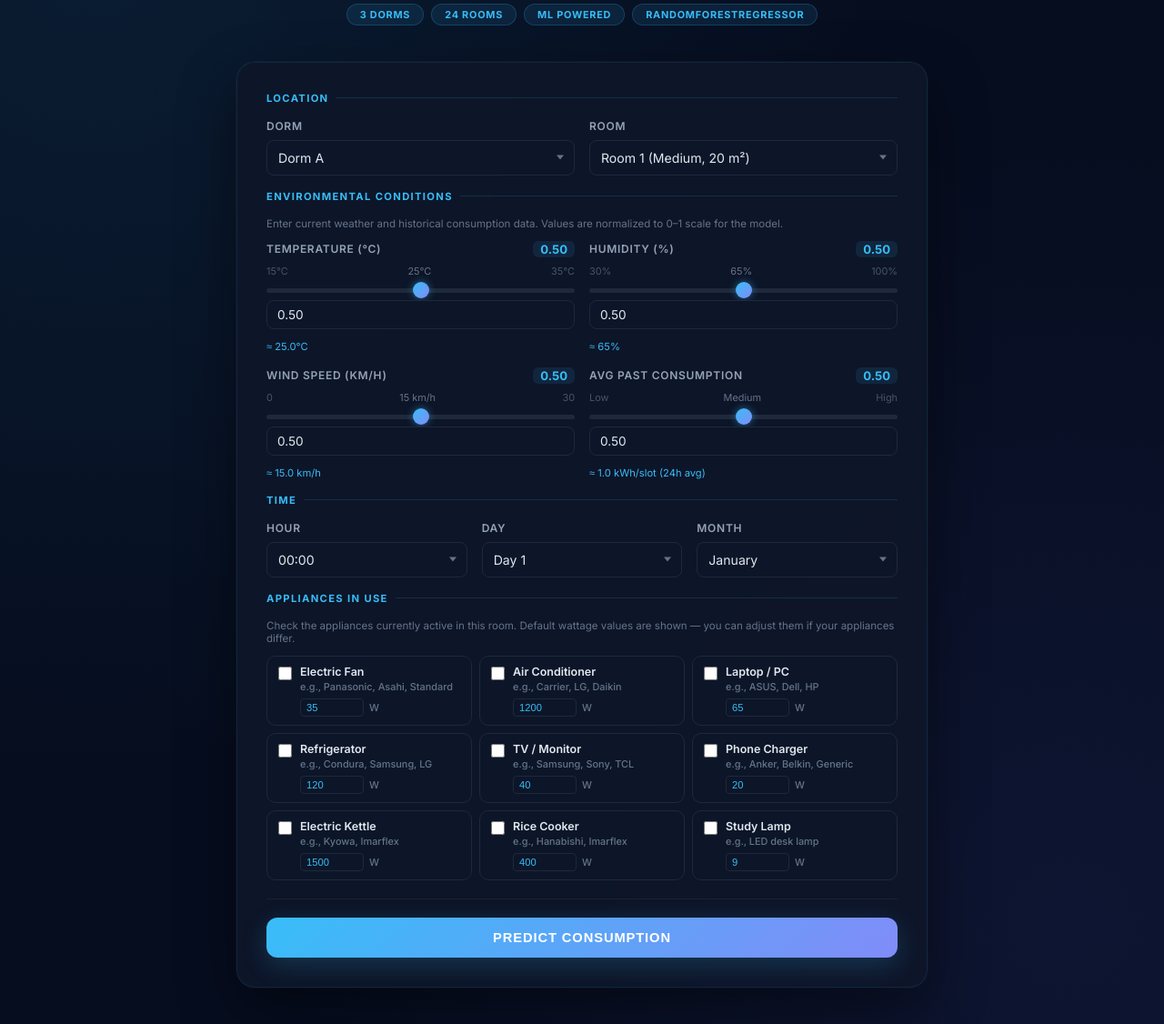
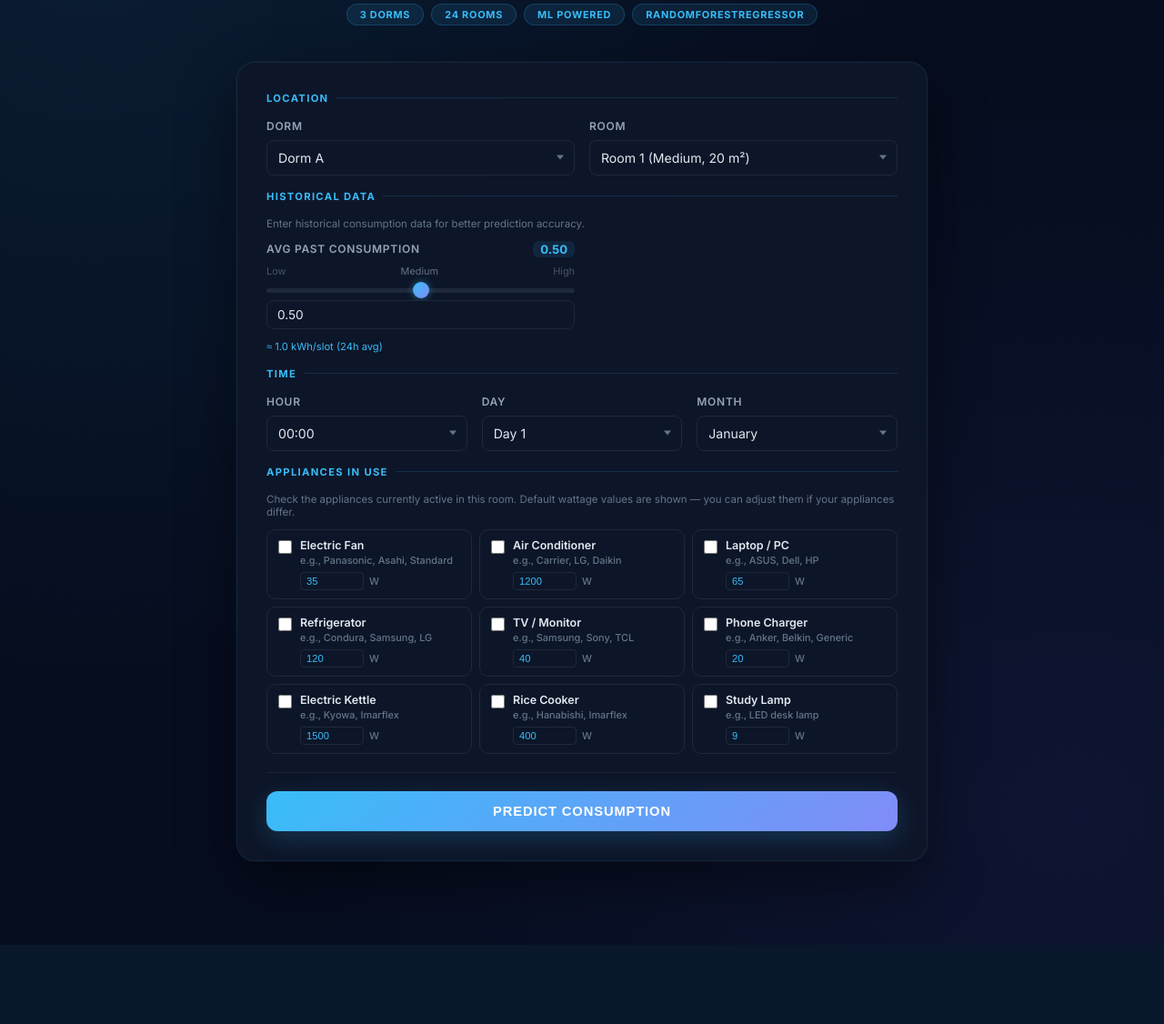
Before and after one commit to Jaslemkaril/MachineLearning-, a Flask app: page / in a window 1280 px wide. Shown: the part 167-1293 px from the top of the page at 91% size. After the commit the page ends 1206 px from the top, so only its background shows below. Run offline with Flask 3, Linux system fonts and the light colour scheme; parts of the project's set-up code (start-up, migrations or seed data) failed here and were passed over; some libraries are stand-ins or nearby versions.

Commit message:
Remove environmental conditions from UI - keep only historical data
- Removed Temperature, Humidity, Wind Speed fields from form
- Updated app.py to use 21-feature model (no environmental data)
- Changed section title to 'Historical Data' with only Avg Past Consumption
- Matches updated model that removed synthetic environmental features

```diff
--- a/app.py
+++ b/app.py
@@ -26,11 +26,13 @@ APPLIANCE_COLS = [
 ]
 
 FEATURE_COLS = [
-    "Temperature", "Humidity", "Wind_Speed", "Avg_Past_Consumption",
+    # Removed environmental features per professor's feedback:
+    # "Temperature", "Humidity", "Wind_Speed" - were synthetic/normalized data
+    "Avg_Past_Consumption",
     "Hour", "Day", "Month", "IsWeekend", "Season", "TimeOfDay", "Is_Anomaly",
     "Dorm_Enc", "Room_Enc", "RoomSize_Enc", "Num_Occupants",
     *APPLIANCE_COLS,
-    "Appliance_kWh_Active",
+    # Removed "Appliance_kWh_Active" - data leakage
 ]
 
 # Appliance catalogue: key → (default_watts, display_label)
@@ -191,9 +193,11 @@ def validate_form(form) -> tuple:
             return None
         return v
 
-    temp  = _float("temperature",          0.0, 1.0, "Temperature")
-    hum   = _float("humidity",             0.0, 1.0, "Humidity")
-    wind  = _float("wind_speed",           0.0, 1.0, "Wind Speed")
+    # Environmental features removed per professor's feedback
+    # temp  = _float("temperature",          0.0, 1.0, "Temperature")
+    # hum   = _float("humidity",             0.0, 1.0, "Humidity")
+    # wind  = _float("wind_speed",           0.0, 1.0, "Wind Speed")
+
     apc   = _float("avg_past_consumption", 0.0, 1.0, "Avg Past Consumption")
     hour  = _int("hour",  0, 23, "Hour")
     day   = _int("day",   1, 31, "Day")
@@ -232,7 +236,9 @@ def validate_form(form) -> tuple:
         return None, " ".join(errors)
 
     return {
-        "temp": temp, "hum": hum, "wind": wind, "apc": apc,
+        # Environmental features removed
+        # "temp": temp, "hum": hum, "wind": wind,
+        "apc": apc,
         "hour": hour, "day": day, "month": month,
         "dorm": dorm, "room": room,
         "size_cat": size_cat, "occ": occ,
@@ -267,9 +273,11 @@ def index():
         parsed, form_error = validate_form(request.form)
 
         if parsed:
-            temp     = parsed["temp"]
-            hum      = parsed["hum"]
-            wind     = parsed["wind"]
+            # Environmental features removed
+            # temp     = parsed["temp"]
+            # hum      = parsed["hum"]
+            # wind     = parsed["wind"]
+
             apc      = parsed["apc"]
             hour     = parsed["hour"]
             day      = parsed["day"]
@@ -295,9 +303,10 @@ def index():
             room_info = get_room_info(dorm, room)
 
             feature_row = {
-                "Temperature":          temp,
-                "Humidity":             hum,
-                "Wind_Speed":           wind,
+                # Environmental features removed per professor's feedback
+                # "Temperature":          temp,
+                # "Humidity":             hum,
+                # "Wind_Speed":           wind,
                 "Avg_Past_Consumption": apc,
                 "Hour":                 hour,
                 "Day":                  day,
@@ -311,7 +320,7 @@ def index():
                 "RoomSize_Enc":         SIZE_MAP[size_cat],
                 "Num_Occupants":        occ,
                 **app_flags,
-                "Appliance_kWh_Active": app_kwh,
+                # "Appliance_kWh_Active": app_kwh,  # Removed - data leakage
             }
 
             features_df = pd.DataFrame([feature_row])[FEATURE_COLS]
@@ -337,7 +346,9 @@ def index():
                            for k, v in app_flags.items() if v]
             entry = {
                 "dorm": dorm, "room": room,
-                "temp": temp, "hum": hum, "wind": wind, "apc": apc,
+                # Environmental features removed
+                # "temp": temp, "hum": hum, "wind": wind,
+                "apc": apc,
                 "time": f"{hour:02d}:00 · Day {day} · {months_short[month-1]}",
                 "result": prediction, "status": pred_status,
                 "kwh": pred_kwh, "cost": pred_cost,
--- a/templates/index.html
+++ b/templates/index.html
@@ -813,66 +813,12 @@
           </div>
         </div>
 
-        <div class="section-title">Environmental Conditions</div>
-        <p style="font-size:0.72rem;color:#64748b;margin-bottom:12px;">Enter current weather and historical consumption data. Values are normalized to 0–1 scale for the model.</p>
+        <!-- Environmental conditions removed per professor's feedback -->
+        <!-- Temperature, Humidity, Wind Speed were synthetic/normalized data -->
+
+        <div class="section-title">Historical Data</div>
+        <p style="font-size:0.72rem;color:#64748b;margin-bottom:12px;">Enter historical consumption data for better prediction accuracy.</p>
         <div class="grid">
-
-          <div class="field">
-            <div class="field-header">
-              <label>Temperature (°C)</label>
-              <span class="val-badge" id="temp-val">{{ request.form.get('temperature', '0.50') }}</span>
-            </div>
-            <div style="display:flex;gap:8px;align-items:center;margin-bottom:4px;">
-              <span style="font-size:0.68rem;color:#475569;">15°C</span>
-              <div style="flex:1;text-align:center;font-size:0.68rem;color:#64748b;">25°C</div>
-              <span style="font-size:0.68rem;color:#475569;">35°C</span>
-            </div>
-            <input type="range" min="0" max="1" step="0.01" aria-label="Temperature slider"
-              value="{{ request.form.get('temperature', '0.50') }}"
-              oninput="document.getElementById('temp-val').textContent=parseFloat(this.value).toFixed(2); document.getElementById('temperature').value=this.value; document.getElementById('temp-celsius').textContent=(15 + this.value * 20).toFixed(1)"/>
-            <input class="slider-input" type="number" id="temperature" name="temperature" step="any" min="0" max="1" title="Temperature normalized (0=15°C, 1=35°C)" placeholder="e.g. 0.50"
-              value="{{ request.form.get('temperature', '0.50') }}" required
-              oninput="this.previousElementSibling.value=this.value; document.getElementById('temp-val').textContent=parseFloat(this.value||0).toFixed(2); document.getElementById('temp-celsius').textContent=(15 + (this.value||0) * 20).toFixed(1)"/>
-            <div style="font-size:0.7rem;color:#38bdf8;margin-top:4px;">≈ <span id="temp-celsius">{{ (15 + (request.form.get('temperature', '0.50')|float) * 20)|round(1) }}</span>°C</div>
-          </div>
-
-          <div class="field">
-            <div class="field-header">
-              <label>Humidity (%)</label>
-              <span class="val-badge" id="hum-val">{{ request.form.get('humidity', '0.50') }}</span>
-            </div>
-            <div style="display:flex;gap:8px;align-items:center;margin-bottom:4px;">
-              <span style="font-size:0.68rem;color:#475569;">30%</span>
-              <div style="flex:1;text-align:center;font-size:0.68rem;color:#64748b;">65%</div>
-              <span style="font-size:0.68rem;color:#475569;">100%</span>
-            </div>
-            <input type="range" min="0" max="1" step="0.01" aria-label="Humidity slider"
-              value="{{ request.form.get('humidity', '0.50') }}"
-              oninput="document.getElementById('hum-val').textContent=parseFloat(this.value).toFixed(2); document.getElementById('humidity').value=this.value; document.getElementById('hum-percent').textContent=(30 + this.value * 70).toFixed(0)"/>
-            <input class="slider-input" type="number" id="humidity" name="humidity" step="any" min="0" max="1" title="Humidity normalized (0=30%, 1=100%)" placeholder="e.g. 0.50"
-              value="{{ request.form.get('humidity', '0.50') }}" required
-              oninput="this.previousElementSibling.value=this.value; document.getElementById('hum-val').textContent=parseFloat(this.value||0).toFixed(2); document.getElementById('hum-percent').textContent=(30 + (this.value||0) * 70).toFixed(0)"/>
-            <div style="font-size:0.7rem;color:#38bdf8;margin-top:4px;">≈ <span id="hum-percent">{{ (30 + (request.form.get('humidity', '0.50')|float) * 70)|round(0)|int }}</span>%</div>
-          </div>
-
-          <div class="field">
-            <div class="field-header">
-              <label>Wind Speed (km/h)</label>
-              <span class="val-badge" id="wind-val">{{ request.form.get('wind_speed', '0.50') }}</span>
-            </div>
-            <div style="display:flex;gap:8px;align-items:center;margin-bottom:4px;">
-              <span style="font-size:0.68rem;color:#475569;">0</span>
-              <div style="flex:1;text-align:center;font-size:0.68rem;color:#64748b;">15 km/h</div>
-              <span style="font-size:0.68rem;color:#475569;">30</span>
-            </div>
-            <input type="range" min="0" max="1" step="0.01" aria-label="Wind Speed slider"
-              value="{{ request.form.get('wind_speed', '0.50') }}"
-              oninput="document.getElementById('wind-val').textContent=parseFloat(this.value).toFixed(2); document.getElementById('wind_speed').value=this.value; document.getElementById('wind-kmh').textContent=(this.value * 30).toFixed(1)"/>
-            <input class="slider-input" type="number" id="wind_speed" name="wind_speed" step="any" min="0" max="1" title="Wind Speed normalized (0=0 km/h, 1=30 km/h)" placeholder="e.g. 0.50"
-              value="{{ request.form.get('wind_speed', '0.50') }}" required
-              oninput="this.previousElementSibling.value=this.value; document.getElementById('wind-val').textContent=parseFloat(this.value||0).toFixed(2); document.getElementById('wind-kmh').textContent=((this.value||0) * 30).toFixed(1)"/>
-            <div style="font-size:0.7rem;color:#38bdf8;margin-top:4px;">≈ <span id="wind-kmh">{{ ((request.form.get('wind_speed', '0.50')|float) * 30)|round(1) }}</span> km/h</div>
-          </div>
 
           <div class="field">
             <div class="field-header">
```
